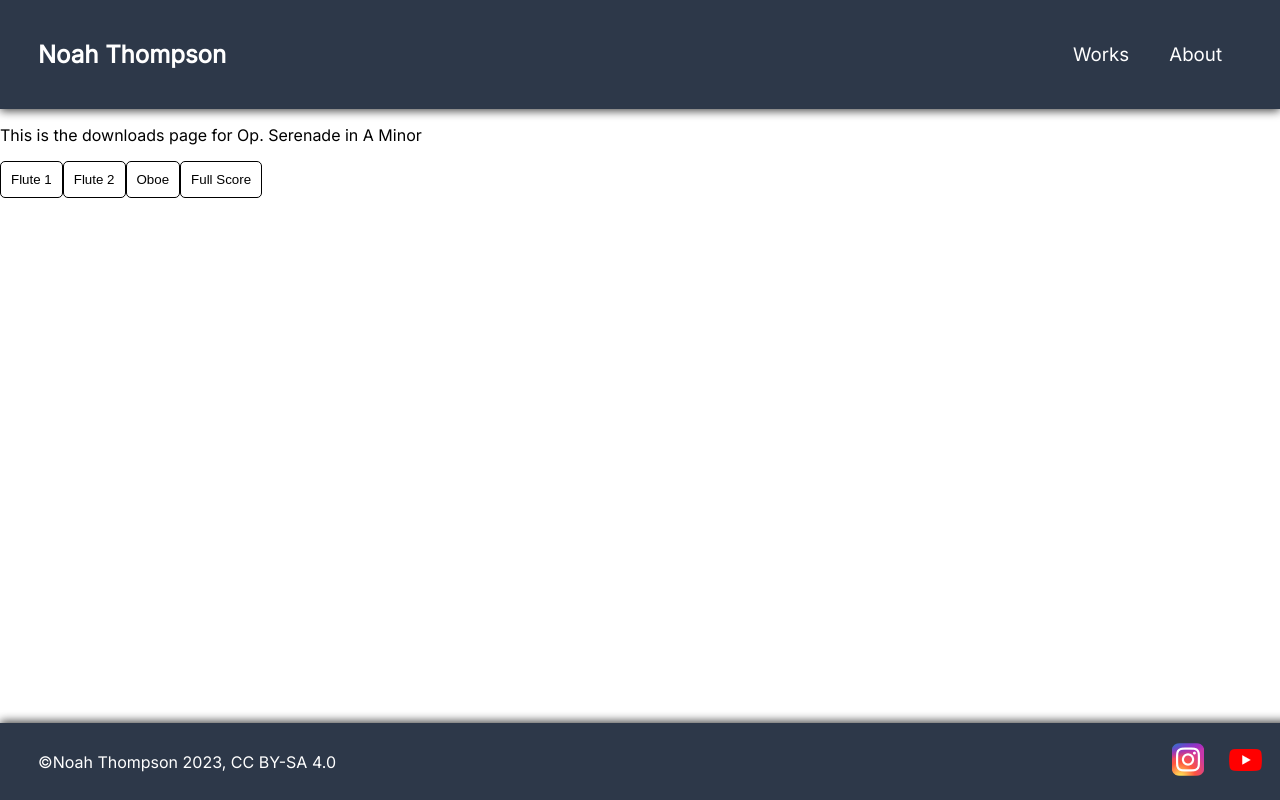
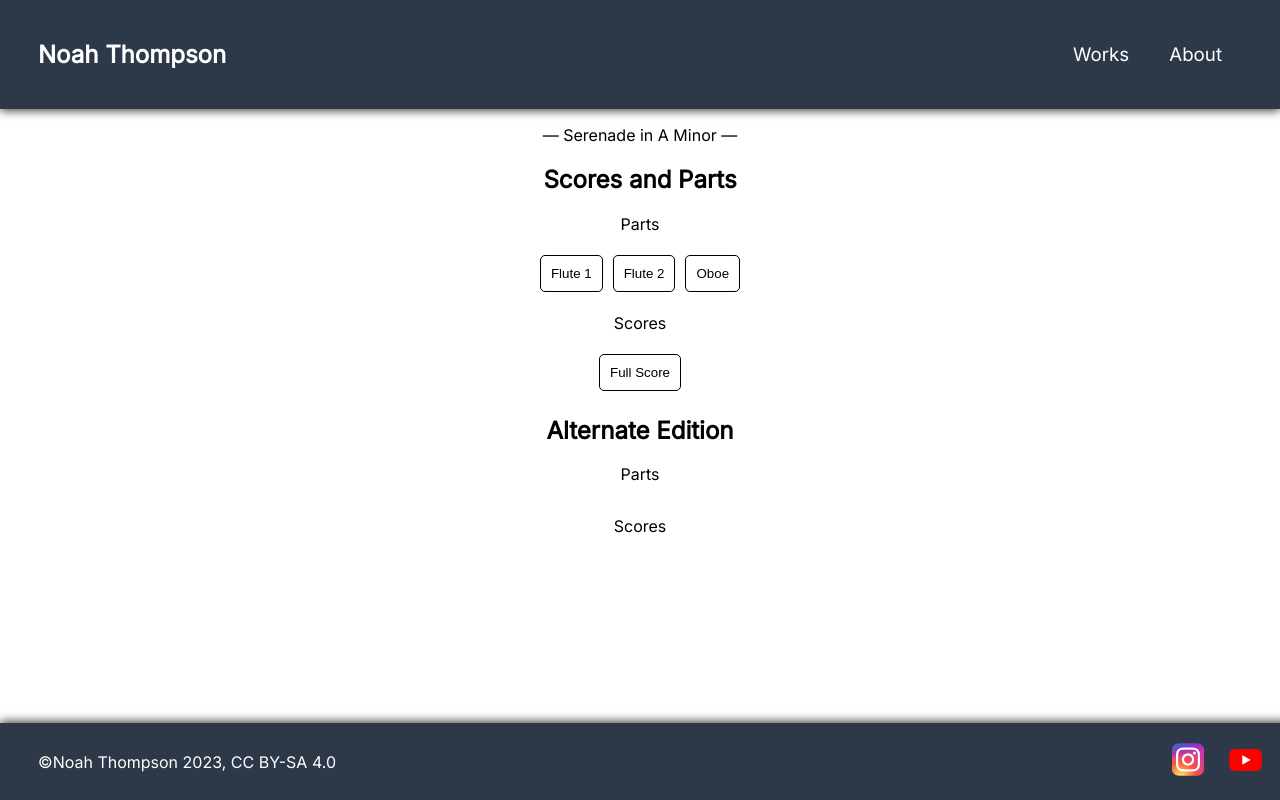
Before and after one commit to noahThompsonComposer/website, a React (Vite) app: page /works/op1/download in a window 1280 px wide. Built offline with nearby package versions, Linux system fonts and the light colour scheme; the HTML template or start-up script is replaced by a standard one.

Commit message:
Primative styling for the downloads page.

```diff
--- /dev/null
+++ b/src/assets/css/Download.css
@@ -0,0 +1,14 @@
+.download-button {
+    margin: 5px;
+}
+
+.download-h2, .download-p {
+    text-align: center;
+}
+
+.scores, .parts, .alt-parts, .alt-scores {
+    display: flex;
+    flex-wrap: wrap;
+    justify-content: center;
+    margin: 0 25%;
+}
--- a/src/pages/Download.jsx
+++ b/src/pages/Download.jsx
@@ -4,6 +4,7 @@ import works from '../assets/data'
 import Navbar from '../assets/components/Navbar'
 import PieceNotFound from '../assets/components/PieceNotFound'
 import Footer from '../assets/components/Footer'
+import '../assets/css/Download.css'
 
 export default function Download() {
     const { opus } = useParams()
@@ -22,27 +23,41 @@ export default function Download() {
     return (
         <div>
             <Navbar />
-            <p>This is the downloads page for Op. {piece.title}</p>
+            <p className="download-p">— {piece.title} —</p>
+            <h2 className="download-h2">Scores and Parts</h2>
+            <p className="download-p">Parts</p>
+            <div className="parts">
                 {piece.parts && Object.entries(piece.parts).map(([partKey, partValue]) => (
                     <a key={partKey} href={partValue.partUrl} download>
-                    <button>{partValue.partTitle}</button>
+                        <button className="download-button">{partValue.partTitle}</button>
                     </a>
                 ))}
+            </div>
+            <p className="download-p">Scores</p>
+            <div className="scores">
                 {piece.scores && Object.entries(piece.scores).map(([scoreKey, scoreValue]) => (
                     <a key={scoreKey} href={scoreValue.scoreUrl} download>
-                    <button>{scoreValue.scoreTitle}</button>
+                        <button className="download-button">{scoreValue.scoreTitle}</button>
                     </a>
                 ))}
+            </div>
+            <h2 className="download-h2">Alternate Edition</h2>
+            <p className="download-p">Parts</p>
+            <div className="alt-parts">
                 {piece.altParts && Object.entries(piece.altParts).map(([altPartKey, altPartValue]) => (
                     <a key={altPartKey} href={altPartValue.partUrl} download>
-                    <button>{altPartValue.partTitle}</button>
+                        <button className="download-button">{altPartValue.partTitle}</button>
                     </a>
                 ))}
+            </div>
+            <p className="download-p">Scores</p>
+            <div className="alt-scores">
                 {piece.altScores && Object.entries(piece.altScores).map(([altScoreKey, altScoreValue]) => (
                     <a key={altScoreKey} href={altScoreValue.scoreUrl} download>
-                    <button>{altScoreValue.scoreTitle}</button>
+                        <button className="download-button">{altScoreValue.scoreTitle}</button>
                     </a>
                 ))}
+            </div>
             <Footer />
         </div>
     )
```
Lines whose indentation alone changed are shown as unchanged.
